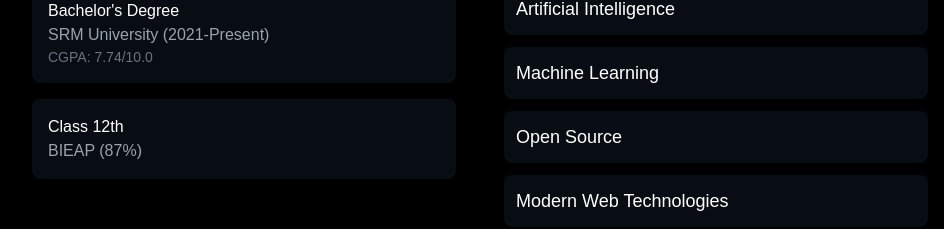
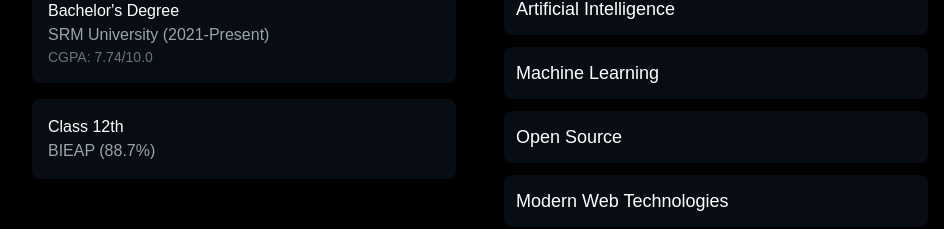
Before and after one commit to Ved-Narayan/Portfolio, a Next.js app: page / in a window 1280 px wide. Shown: the part 5958-6187 px from the top of the page, without its empty margins (200-1144 px from the left). Built offline with nearby package versions, Linux system fonts and the light colour scheme.

Commit message:
Update page.tsx

```diff
--- a/app/page.tsx
+++ b/app/page.tsx
@@ -844,7 +844,7 @@ export default function Portfolio() {
                     </div>
                     <div className={`p-4 rounded-lg ${isDarkMode ? "bg-gray-900/50" : "bg-gray-50"}`}>
                       <h4 className="font-medium">Class 12th</h4>
-                      <p className={`${isDarkMode ? "text-gray-400" : "text-gray-600"}`}>BIEAP (87%)</p>
+                      <p className={`${isDarkMode ? "text-gray-400" : "text-gray-600"}`}>BIEAP (88.7%)</p>
                     </div>
                   </div>
                 </div>
```
